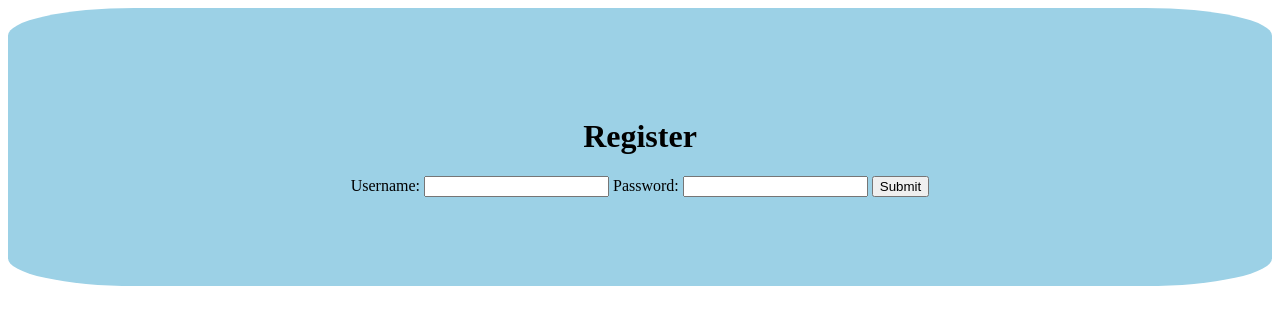
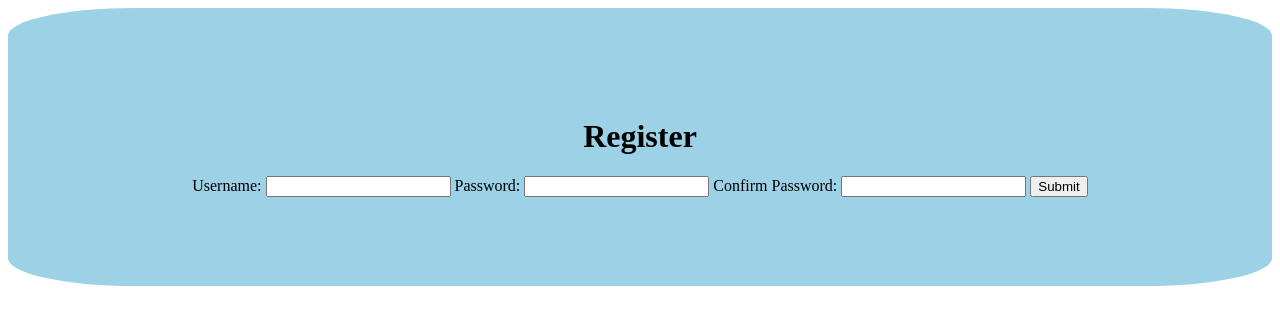
Before and after one commit to Rocky1324/mindtrack-journal, a Python web app: template templates/register.html in a window 1280 px wide. Shown: the top 325 px of the page. Run offline with Jinja, Linux system fonts and the light colour scheme; the template is opened without the code that fills it, so the values that code supplies are empty.

Commit message:
added confirm password

```diff
--- a/templates/register.html
+++ b/templates/register.html
@@ -10,6 +10,8 @@
       <input name="username">
        <label for="password"></label>Password:
       <input name="password">
+       <label for="confirm-password"></label>Confirm Password:
+      <input name="confirm-password">
       <button>Submit</button>
     </form>
   </div>
```
